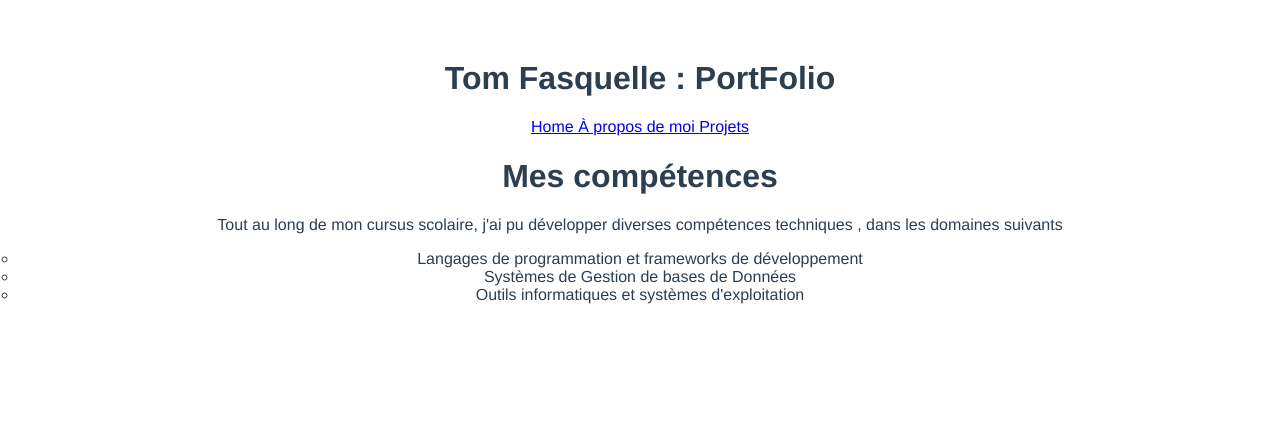
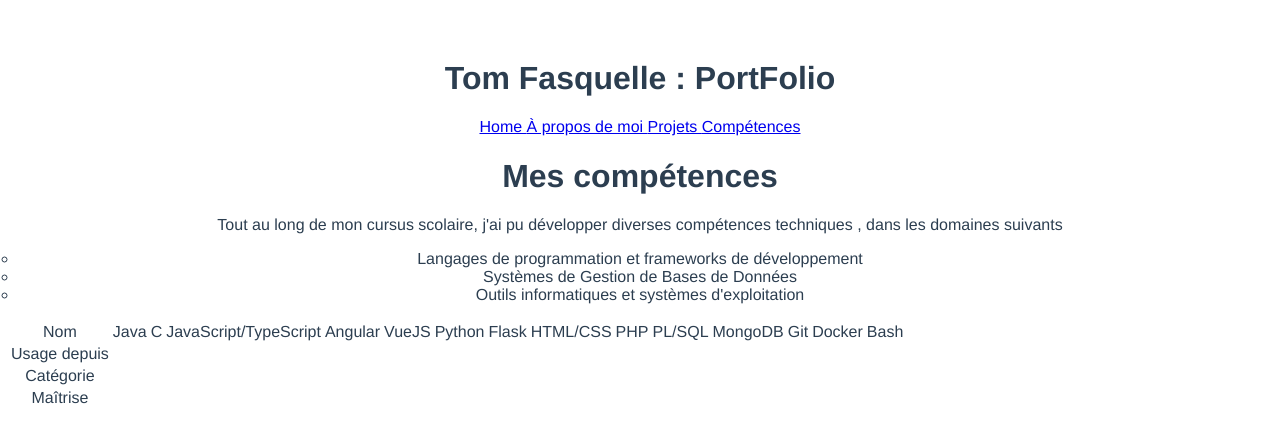
Before and after one commit to tomfsql/TomFolio, a Vue app: page /skills in a window 1280 px wide. Shown: the top 442 px of the page. Built offline with nearby package versions, Linux system fonts and the light colour scheme.

Commit message:
Redirection d'une page et ajout du tableau de compétences

```diff
--- a/src/App.vue
+++ b/src/App.vue
@@ -3,6 +3,7 @@
   <RouterLink to="/"> Home </RouterLink>
   <RouterLink to="/about"> À propos de moi </RouterLink>
   <RouterLink to="/projects"> Projets </RouterLink>
+  <RouterLink to="/skills"> Compétences </RouterLink>
   <RouterView></RouterView>
 </template>
 
--- a/src/components/AboutPage.vue
+++ b/src/components/AboutPage.vue
@@ -6,7 +6,7 @@
       <li> 24 ans, résidant à Villeurbanne, permis B et véhiculé </li>
       <li> Alternant à ViewPoint en tant que développeur logiciel </li>
     </ul>
-    <p> En plus des compétences techniques présentées dans la page des mes compétences, j'en ai également développé certaines non-techniques, de par mes activités extra-scolaires :</p>
+    <p> En plus des compétences techniques présentées dans la page des mes  <RouterLink to="/skills">compétences</RouterLink>, j'en ai également développé certaines non-techniques, de par mes activités extra-scolaires :</p>
     <ul>
         <li> Membre de la fédération des BDE de l'IUT Lyon 1 Doua </li>
         <li> Tutorat pour des élèves de l'IUT </li>
--- a/src/components/SkillsPage.vue
+++ b/src/components/SkillsPage.vue
@@ -4,9 +4,41 @@
     <p> Tout au long de mon cursus scolaire, j'ai pu développer diverses compétences techniques , dans les domaines suivants </p>
     <ul>
         <li> Langages de programmation et frameworks de développement</li>
-        <li> Systèmes de Gestion de bases de Données </li>
+        <li> Systèmes de Gestion de Bases de Données </li>
         <li> Outils informatiques et systèmes d'exploitation</li>
     </ul>
+    <table>
+        <thead>
+            <tr>
+                <td> Nom </td>
+                <td> Java</td>
+                <td> C </td>
+                <td> JavaScript/TypeScript</td>
+                <td> Angular </td>
+                <td> VueJS </td>
+                <td> Python </td>
+                <td> Flask </td>
+                <td> HTML/CSS </td>
+                <td> PHP </td>
+                <td> PL/SQL </td>
+                <td> MongoDB </td>
+                <td> Git </td>
+                <td> Docker </td>
+                <td> Bash </td>
+            </tr>
+        </thead>
+        <tbody>
+            <tr>
+                <td> Usage depuis </td>
+            </tr>
+            <tr>
+                <td> Catégorie </td>
+            </tr>
+            <tr>
+                <td> Maîtrise </td>
+            </tr>
+        </tbody>
+    </table>
 
 </template>
 
```
